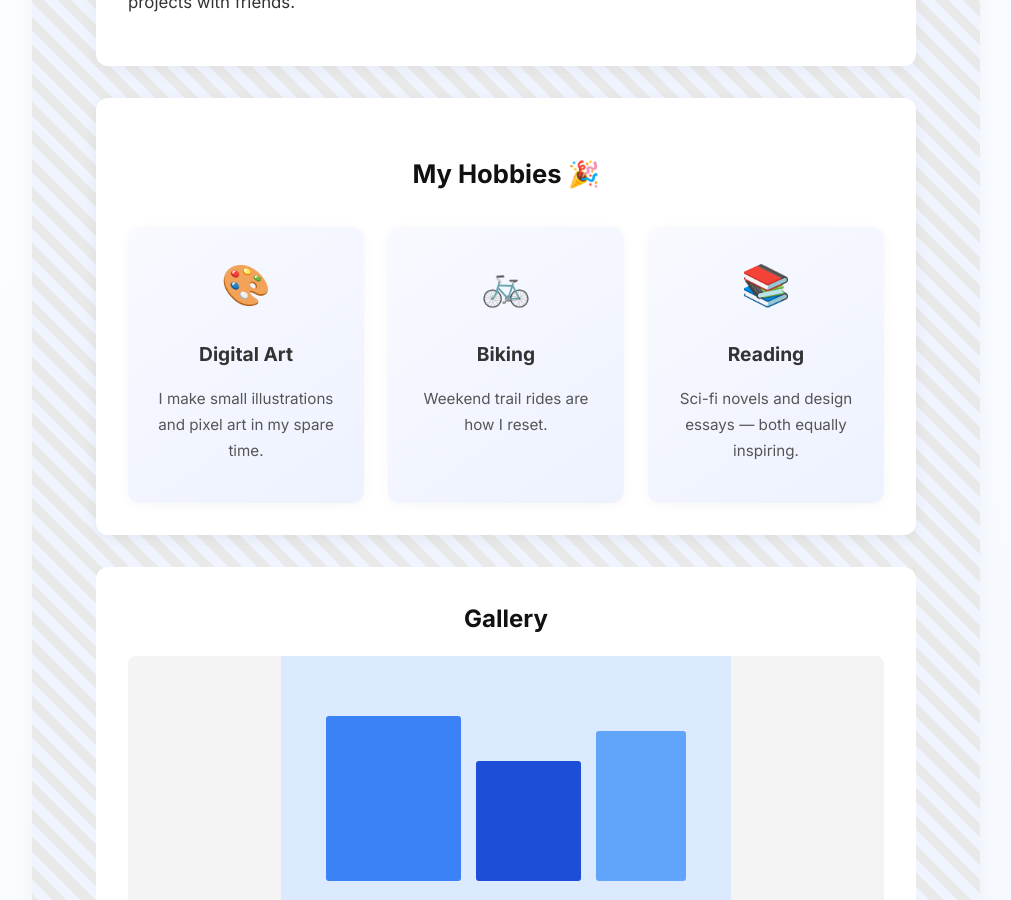
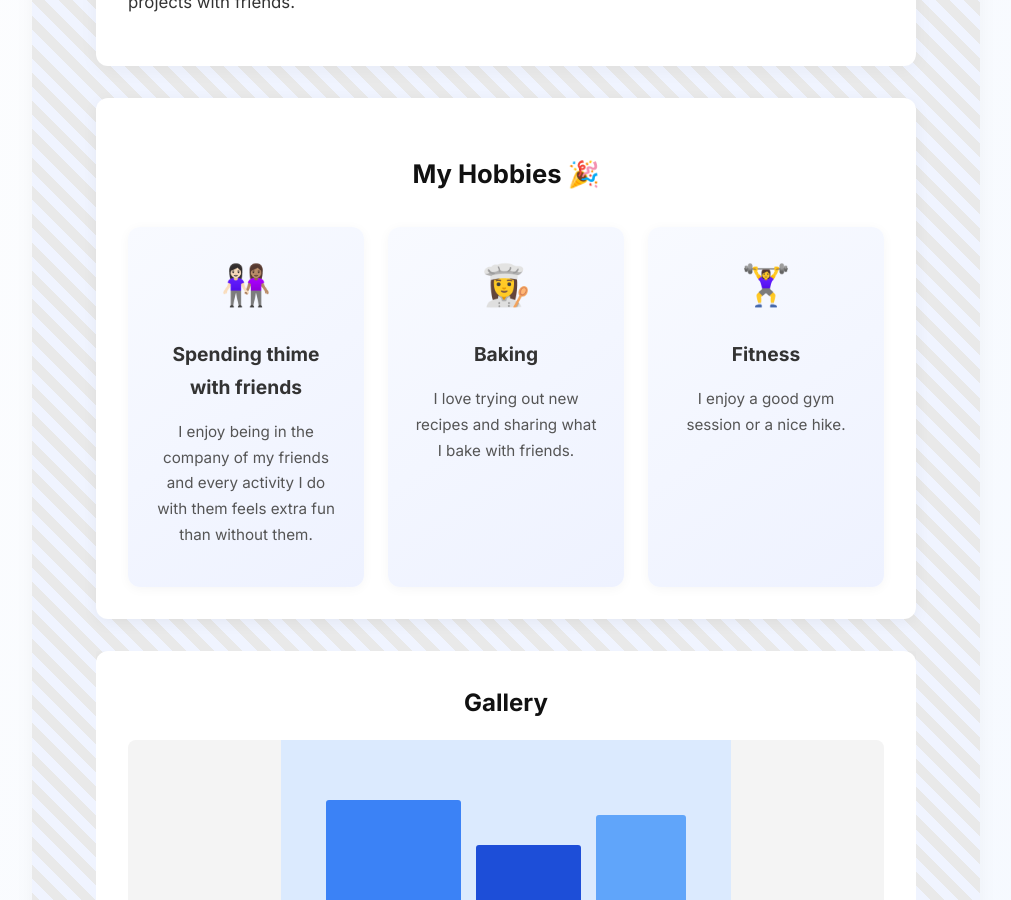
Before and after one commit to Kosiso7-og/Kosiso7-ogceamls26.github.io, a Jekyll site: the page built from pages/about-me.md, in a window 1280 px wide and 900 px high, scrolled down 650 px. Shown: the whole window, without its empty margins (260-1271 px from the left). Built offline with Jekyll 4.4.1, drawn with Linux system fonts in a browser that asks for light colours.

Commit message:
Revise profile image and hobbies section
Updated personal information and hobbies in about-me.md.

```diff
--- a/pages/about-me.md
+++ b/pages/about-me.md
@@ -19,15 +19,15 @@ about:
     side projects with friends.
 
   hobbies:
-    - icon: 🎨
-      title: Digital Art
-      description: I make small illustrations and pixel art in my spare time.
-    - icon: 🚲
-      title: Biking
-      description: Weekend trail rides are how I reset.
-    - icon: 📚
-      title: Reading
-      description: Sci-fi novels and design essays — both equally inspiring.
+    - icon: 👩🏻‍🤝‍👩🏽
+      title: Spending thime with friends
+      description: I enjoy being in the company of my friends and every activity I do with them feels extra fun than without them.
+    - icon: 👩‍🍳
+      title: Baking
+      description: I love trying out new recipes and sharing what I bake with friends.
+    - icon: 🏋️‍♀️
+      title: Fitness
+      description: I enjoy a good gym session or a nice hike.
 
   gallery:
     - image: /assets/images/gallery-1.svg
```
Also changed, not shown: other parts of pages/about-me.md (+1 -1 lines).
